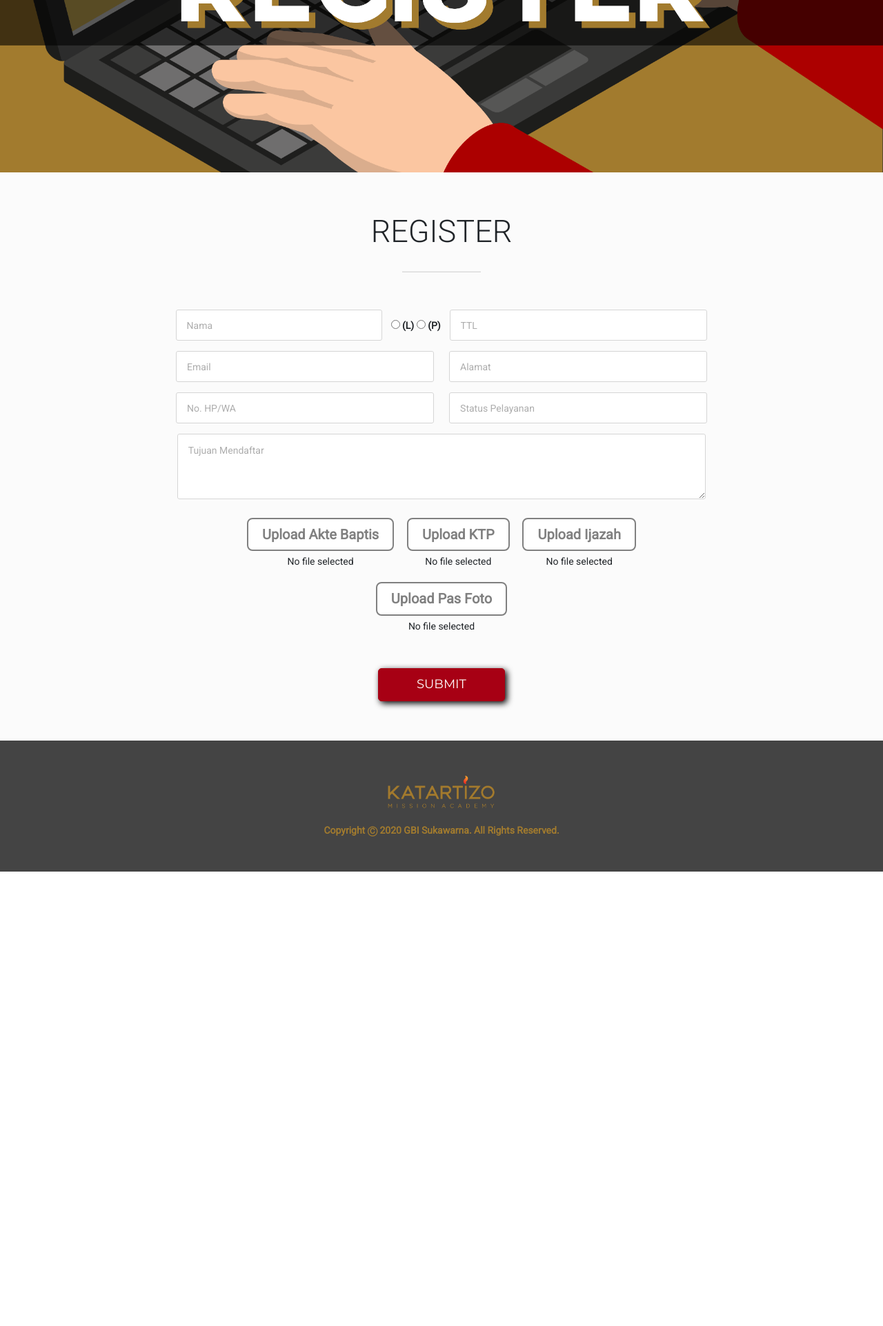
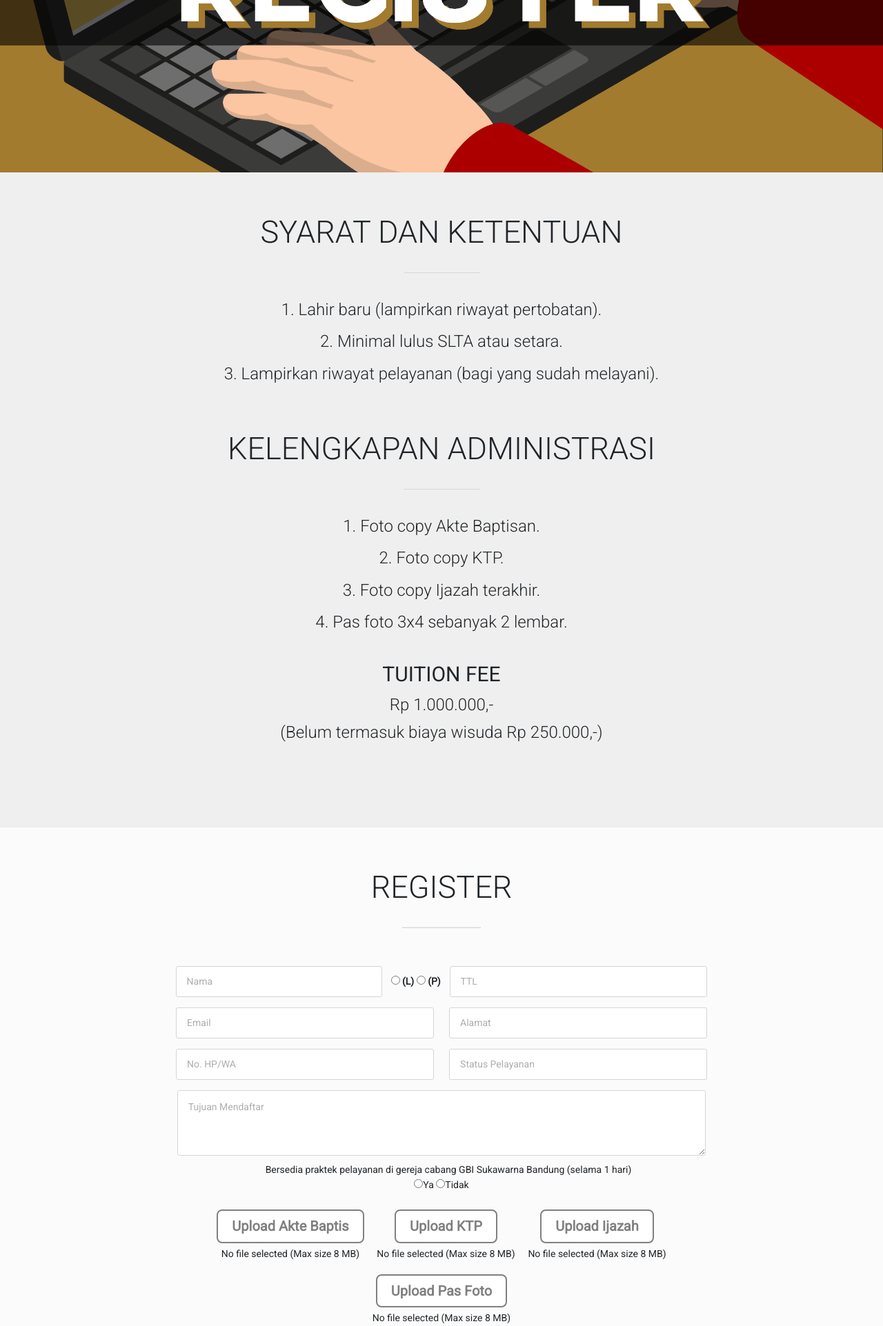
Before and after one commit to abrahamrendy/sma, a Laravel app: page /register in a window 1280 px wide. Shown: the part 330-2253 px from the top of the page at 69% size. Before the commit the page ends 1594 px from the top, so only its background shows below. Run offline with Laravel 8, Linux system fonts and the light colour scheme; settings files or empty folders that the repository lacks are supplied; some libraries are stand-ins or nearby versions; some web fonts are replaced.

Commit message:
add new radio box

```diff
--- a/resources/views/contactus.blade.php
+++ b/resources/views/contactus.blade.php
@@ -4,6 +4,14 @@
     }
     .contactusform > .smallerdiv > input[tabindex='1'] {
         width: 32%;
+    }
+    .info-box {
+      height: auto;
+      padding: 0%;
+      margin-top: 0%;
+    }
+    .info-box h3 {
+      font-weight: 300 !important;
     }
     @media(max-width: 767px) {
         .contactusform > .smallerdiv > input[tabindex='1'] {
@@ -52,6 +60,49 @@
   </section>
   <!-- End Contactus slider section -->
 
+  <!-- Start Trusted By area -->
+  <section id="trustedby">
+    <div class="container wow fadeIn" data-wow-duration="1s">
+      <div class="col-lg-12 col-md-12 col-sm-12">
+        <div class="trustedby_area">
+          <div class="team_title">
+            <h2>SYARAT DAN KETENTUAN</h2>
+            <hr class="title_hr">
+          </div>
+          <div class="align-center" data-aos = "flip-up">
+            <div class="info-box">
+              <div class="align-center">
+                <h3>1. Lahir baru (lampirkan riwayat pertobatan).</h3>
+                <h3>2. Minimal lulus SLTA atau setara.</h3>
+                <h3>3. Lampirkan riwayat pelayanan (bagi yang sudah melayani).</h3>
+              </div>
+            </div>
+
+          <div class="trustedby_area">
+            <div class="team_title">
+            <h2>KELENGKAPAN ADMINISTRASI</h2>
+            <hr class="title_hr">
+          </div>
+          <div class="align-center" data-aos = "flip-up">
+            <div class="info-box">
+              <div class="align-center">
+                <h3>1. Foto copy Akte Baptisan.</h3>
+                <h3>2. Foto copy KTP.</h3>
+                <h3>3. Foto copy Ijazah terakhir.</h3>
+                <h3>4. Pas foto 3x4 sebanyak 2 lembar.</h3>
+                <br>
+                <h2>TUITION FEE</h2>
+                <h3>Rp 1.000.000,-</h3>
+                <p class= "additional-info" style="font-weight: 300; font-size: 18pt">(Belum termasuk biaya wisuda Rp 250.000,-)</p>
+              </div>
+            </div>
+          </div>
+        </div>
+      </div>
+    </div>
+  </section>
+  <!-- End Trusted By area -->
+
   <!-- start special quote -->
   <section id="contactusformsection" style="padding: 0px;">
     <div class="container">
@@ -95,27 +146,33 @@
                   <input type="text" name="phone" tabindex="3" placeholder="No. HP/WA" class="login_email" id="contactus_phone">
                   <input type="text" name="statuspelayanan" tabindex="6" placeholder="Status Pelayanan" class="login_email">
                   <textarea type="text" name="message" tabindex="7" placeholder="Tujuan Mendaftar" class="login_email" rows = 4 required></textarea>
+                  <div class="checkbox">
+                    <label> Bersedia praktek pelayanan di gereja cabang GBI Sukawarna Bandung (selama 1 hari)</label>
+                    <br>
+                    <input class="form-check-input" type="radio" name="praktek" value="Y">Ya
+                    <input class="form-check-input" type="radio" name="praktek" value="N">Tidak
+                  </div>
 
                   <div class="upload-btn-container">
                       <div class="upload-btn-wrapper">
                             <button class="btn">Upload Akte Baptis</button>
                             <input type="file" class='up' name="akte" required onchange="readURL(this);" />
-                            <span style="display: block; cursor: pointer;">No file selected</span>
+                            <span style="display: block; cursor: pointer;">No file selected (Max size 8 MB)</span>
                       </div>
                       <div class="upload-btn-wrapper">
                             <button class="btn">Upload KTP</button>
                             <input type="file" class='up' name="ktp" required onchange="readURL(this);" />
-                            <span style="display: block; cursor: pointer;">No file selected</span>
+                            <span style="display: block; cursor: pointer;">No file selected (Max size 8 MB)</span>
                       </div>
                       <div class="upload-btn-wrapper">
                             <button class="btn">Upload Ijazah</button>
                             <input type="file" class='up' name="ijazah" required onchange="readURL(this);" />
-                            <span style="display: block; cursor: pointer;">No file selected</span>
+                            <span style="display: block; cursor: pointer;">No file selected (Max size 8 MB)</span>
                       </div>
                       <div class="upload-btn-wrapper">
                             <button class="btn">Upload Pas Foto</button>
                             <input type="file" class='up' name="pasfoto" required onchange="readURL(this);" />
-                            <span style="display: block;">No file selected</span>
+                            <span style="display: block;">No file selected (Max size 8 MB)</span>
                       </div>
                   </div>
 
@@ -134,7 +191,7 @@
   <!-- End special quote -->
 
   <!-- start our knowledge partner area -->
-  <section id="testimonial" class="hidden">
+  <section id="testimonial" class="">
     <div class="container">
       <div class="row">
         <div class="col-lg-12 col-md-12 col-sm-12">
@@ -143,7 +200,14 @@
               <h2>CONNECT WITH US</h2>
               <hr class="title_hr">
             </div>
-            <div class="connectwithusdiv" data-aos ="fade-right">
+            <div class="align-center learn-more-container" data-aos="fade-right">
+              <div class="slider_btn hvr-bounce-to-bottom">Pdp. Yogie Tazir : 0857-0237-4347</div>
+            </div>
+
+            <div class="align-center learn-more-container" data-aos="fade-left">
+              <div class="slider_btn hvr-bounce-to-bottom">Pdp. Adi Darta : 0818-0930-6000</div>
+            </div>
+            <div class="connectwithusdiv hidden" data-aos ="fade-right">
               <ul class="single_footer_top_sublist connectwithus">
                 <li><a target="_blank" href="https://www.facebook.com/LAD-252603775224485/"><img src="{{ URL::to('/') }}/img/contactus/facebookblue-min.png" alt="img"></a></li>
                 <li><a target="_blank" href="https://twitter.com/LADGlobal"><img src="{{ URL::to('/') }}/img/contactus/twitterblue-min.png" alt="img"></a></li>
```
Also changed, not shown: resources/views/confirmpayment.blade.php (+7 -4 lines), resources/views/index.blade.php (+31 -7 lines).
